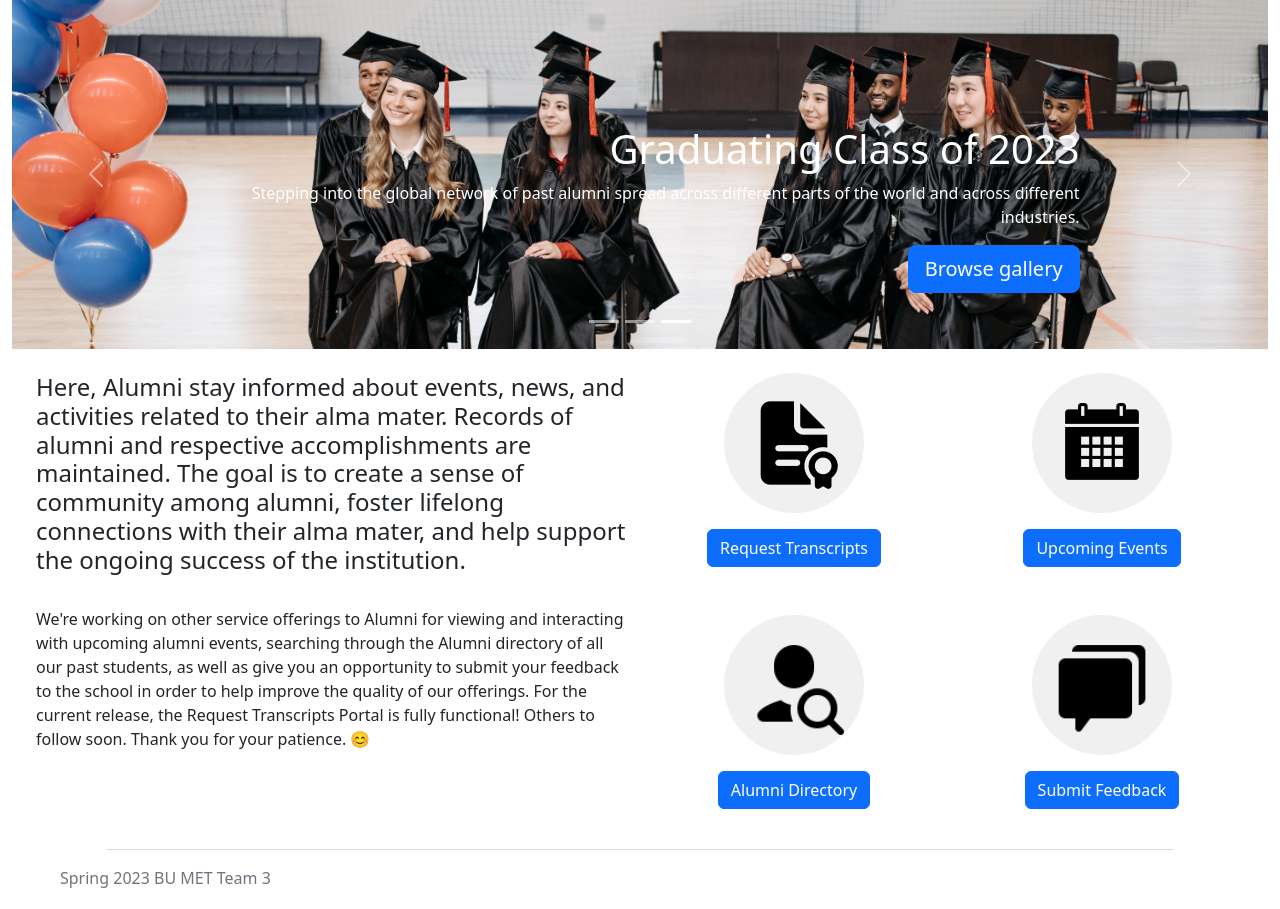
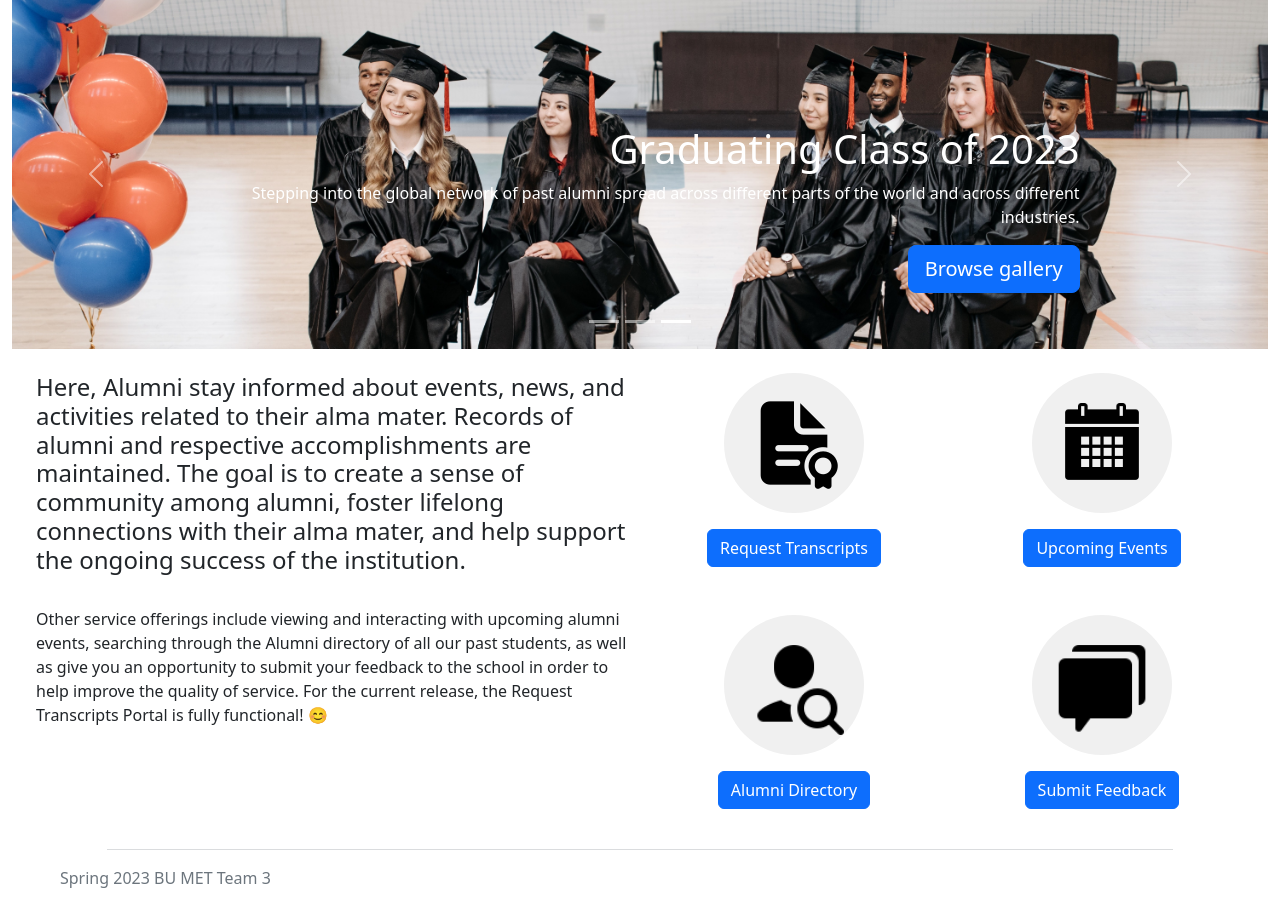
Before and after one commit to BUCS633OLS1Team3/team-project-cs633ols23team3, a Django app: page / in a window 1280 px wide. Shown: the part 87-996 px from the top of the page. Run offline with Django 4.2, Linux system fonts and the light colour scheme; a user stored in the database is signed in; some libraries are stand-ins or nearby versions.

Commit message:
updated landing page text

```diff
--- a/academiadocapp/templates/academiadocapp/index.html
+++ b/academiadocapp/templates/academiadocapp/index.html
@@ -149,13 +149,11 @@
         ongoing success of the institution.
       </h4>
       <div style="margin-top: 2rem">
-        We're working on other service offerings to Alumni for viewing and
-        interacting with upcoming alumni events, searching through the Alumni
-        directory of all our past students, as well as give you an opportunity
-        to submit your feedback to the school in order to help improve the
-        quality of our offerings. For the current release, the Request
-        Transcripts Portal is fully functional! Others to follow soon. Thank you
-        for your patience. 😊
+        Other service offerings include viewing and interacting with upcoming
+        alumni events, searching through the Alumni directory of all our past
+        students, as well as give you an opportunity to submit your feedback to
+        the school in order to help improve the quality of service. For the
+        current release, the Request Transcripts Portal is fully functional! 😊
       </div>
     </div>
     <div class="col-lg-6" style="text-align: -webkit-center">
```
Also changed, not shown: academiadocapp/templates/academiadocapp/login.html (+3 -4 lines), academiadocapp/templates/academiadocapp/register.html (+4 -4 lines), db.sqlite3.
